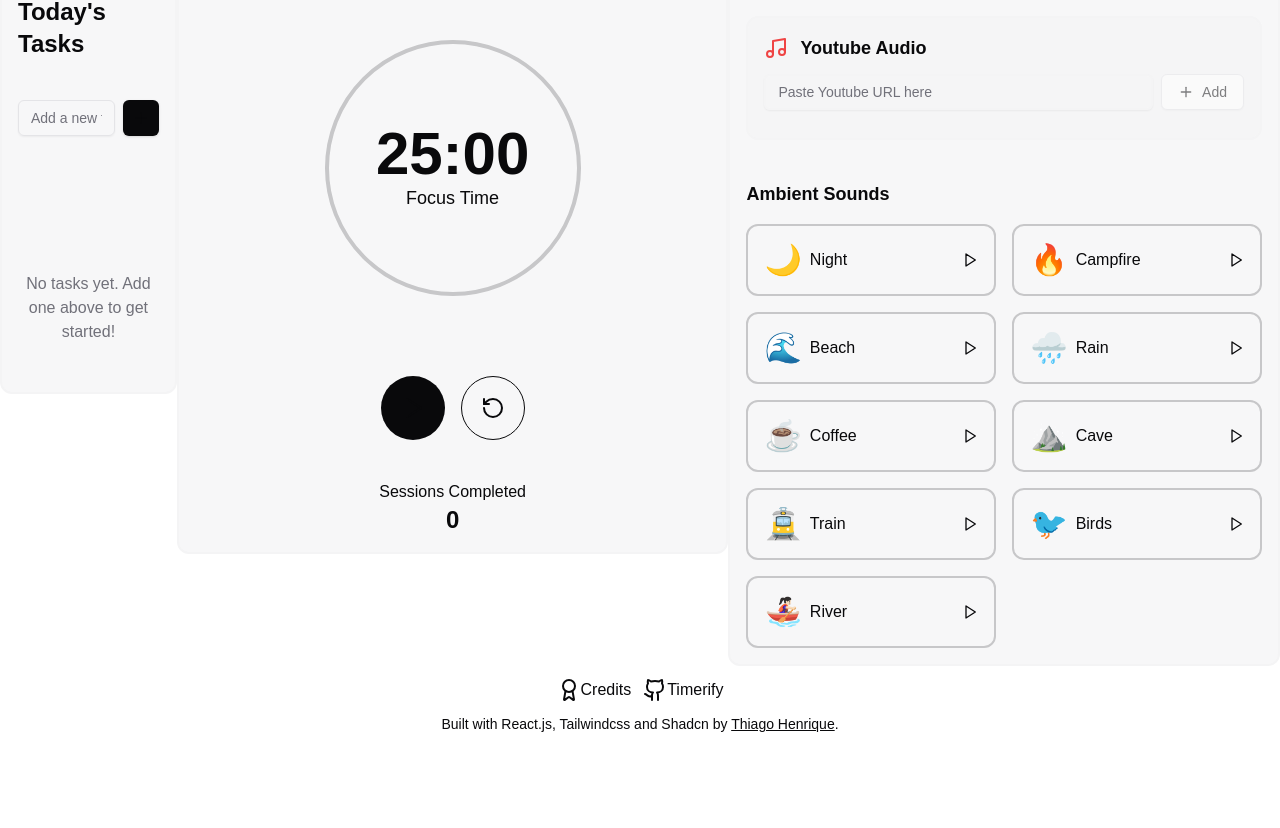
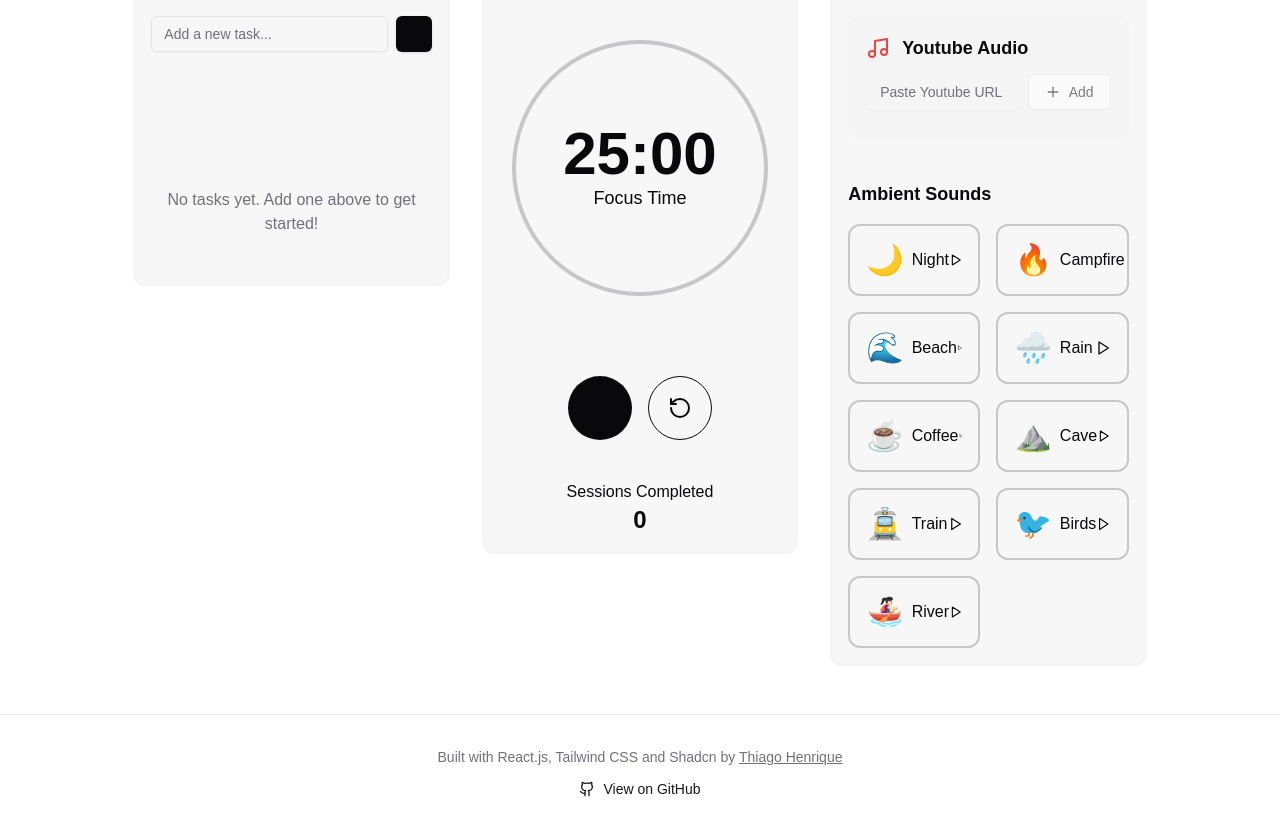
Before and after one commit to ythiago03/timerify, a Next.js app: page / in a window 1280 px wide. Shown: the part 248-1076 px from the top of the page. Before the commit the page ends 994 px from the top, so only its background shows below. Built offline with nearby package versions, Linux system fonts and the light colour scheme.

Commit message:
:hammer: refactor(page.tsx): change footer style

```diff
--- a/src/app/page.tsx
+++ b/src/app/page.tsx
@@ -16,6 +16,7 @@ import {
 	BookAudio,
 	ClipboardList,
 	Github,
+	GithubIcon,
 	PlayIcon,
 	Plus,
 	SkipBackIcon,
@@ -50,35 +51,16 @@ export default function Home() {
 				>
 					<Header toggleTheme={toggleTheme} />
 
-					<main className="grow flex flex-col items-center xl:items-start xl:flex-row">
-						<section className="flex flex-col items-center w-full xl:w-1/3 mb-6 xl:mb-0">
-							<h2 className="text-2xl font-bold mt-5">Tasks</h2>
-							<Tasks />
-						</section>
+					<main className="w-11/12 mx-auto grid grid-cols-3 gap-8 px-20">
+						<Tasks />
 						<Timer />
 						<AudioControl />
 					</main>
 
-					<footer className="w-full p-3 flex flex-col justify-center gap-3 ">
-						<section className="flex flex-col items-center gap-3">
-							<div className="flex gap-3">
-								<Link
-									href="https://github.com/ythiago03/timerify?tab=readme-ov-file#-cr%C3%A9ditos-dos-%C3%A1udios"
-									target="_blank"
-									className="flex"
-								>
-									<Award /> Credits
-								</Link>
-								<Link
-									href="https://github.com/ythiago03/timerify"
-									target="_blank"
-									className="flex"
-								>
-									<Github /> Timerify
-								</Link>
-							</div>
-							<span className="text-sm text-center">
-								Built with React.js, Tailwindcss and Shadcn by{" "}
+					<footer className="mt-12 mb-6 pt-8 border-t border-border">
+						<div className="mx-auto max-w-7xl text-center">
+							<p className="text-sm text-muted-foreground mb-3">
+								Built with React.js, Tailwind CSS and Shadcn by{" "}
 								<Link
 									className="underline"
 									target="_blank"
@@ -86,9 +68,17 @@ export default function Home() {
 								>
 									Thiago Henrique
 								</Link>
-								.
-							</span>
-						</section>
+							</p>
+							<Link
+								href="https://github.com/ythiago03/timerify"
+								target="_blank"
+								rel="noopener noreferrer"
+								className="inline-flex items-center gap-2 text-sm text-primary hover:text-primary/80"
+							>
+								<GithubIcon className="size-4" />
+								View on GitHub
+							</Link>
+						</div>
 					</footer>
 				</div>
 			</TimerProvider>
```
